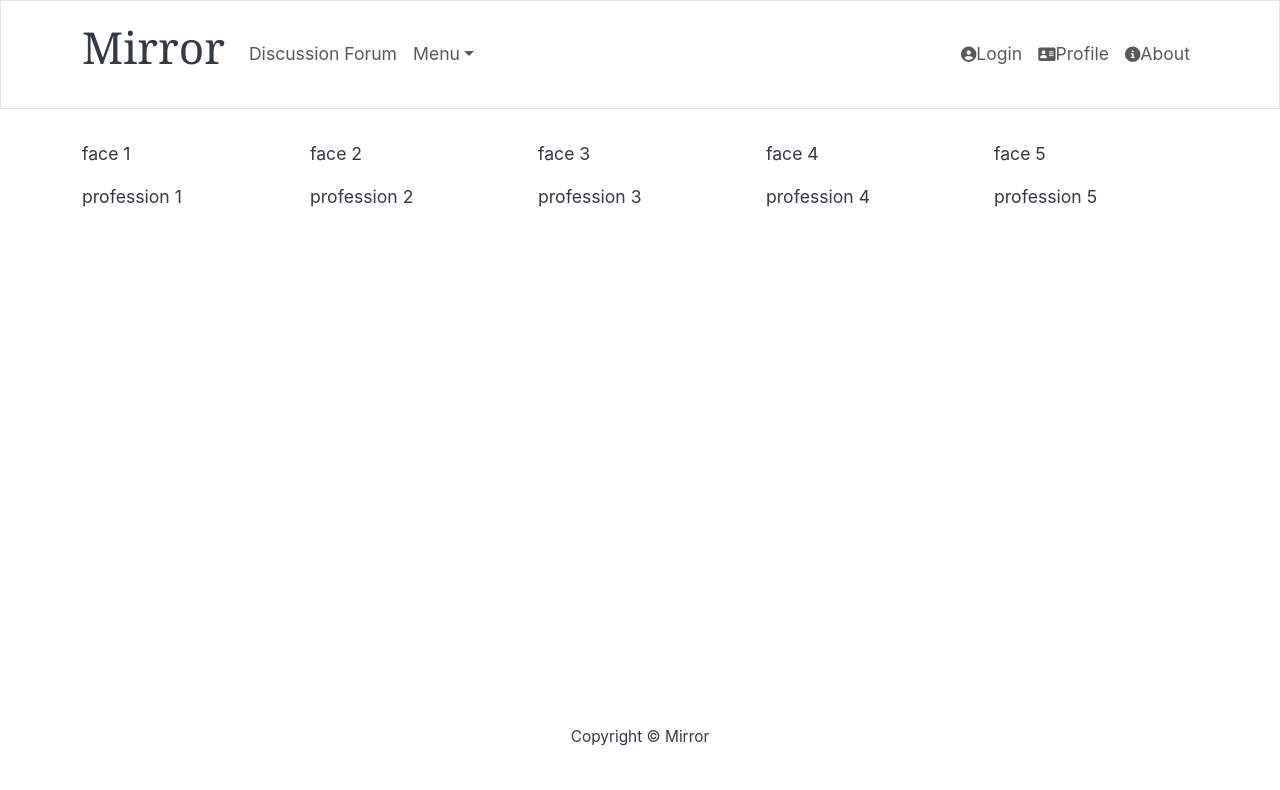
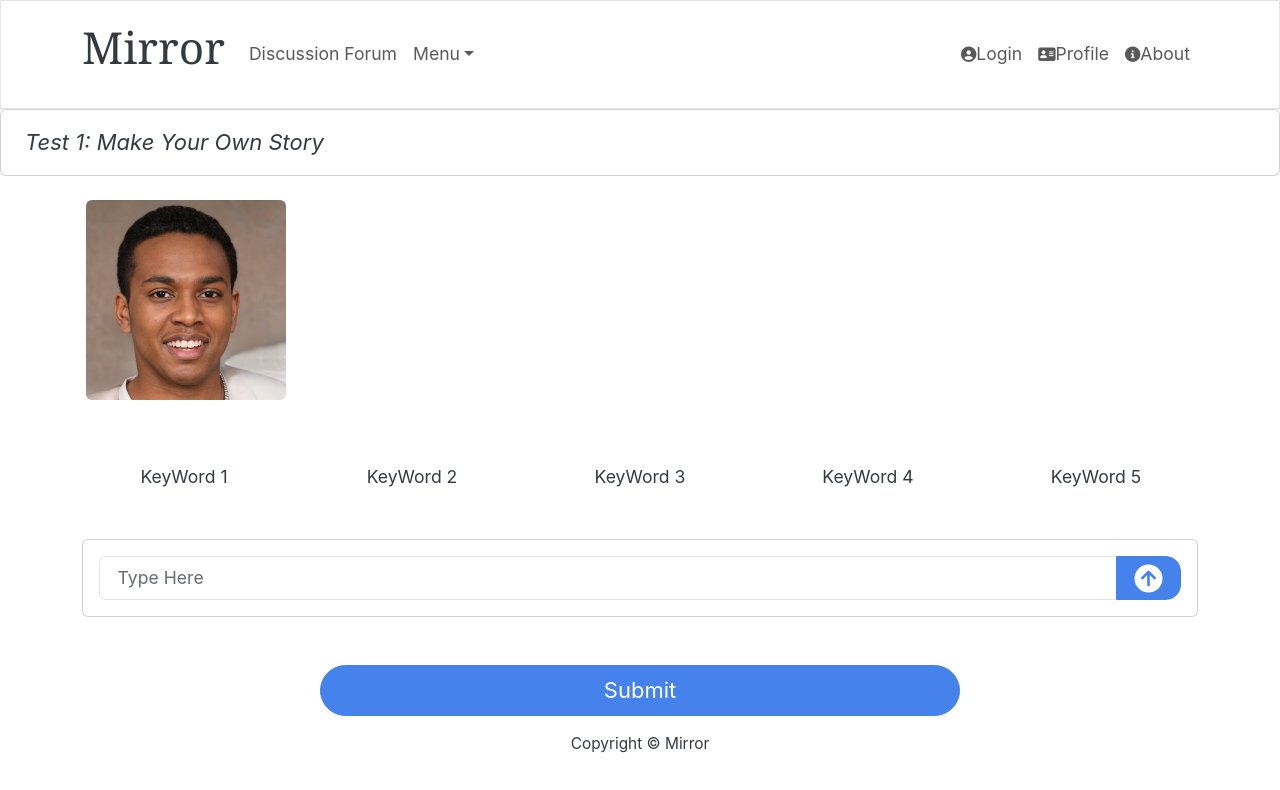
Before and after one commit to jihyeon0903/Mirror_frontend, a React (Create React App) app: page /test in a window 1280 px wide. Shown: the top 790 px of the page. Built offline with nearby package versions, Linux system fonts and the light colour scheme.

Commit message:
test page modifications

```diff
--- a/src/App.js
+++ b/src/App.js
@@ -15,7 +15,7 @@ import Test from './screens/Test'
 function App() {
   return (
     <div>
-      <Header/>
+      <Header />
         <main>
             {/* <HomeScreen/> */}
             <Routes>
--- a/src/components/Header.js
+++ b/src/components/Header.js
@@ -1,5 +1,5 @@
 import React from 'react'
-import { Navbar, Nav, Container, Row, NavDropdown } from 'react-bootstrap'
+import { Navbar, Nav, Container, NavDropdown } from 'react-bootstrap'
 
 function Header() {
   return (
--- a/src/index.css
+++ b/src/index.css
@@ -12,4 +12,6 @@ main{
   padding: 20px;
 }
 
-.link-muted { color: #aaa; } .link-muted:hover { color: #1266f1; }
+.row-bottom {
+  text-align: center;
+}
--- a/src/screens/Discussion_Forum.js
+++ b/src/screens/Discussion_Forum.js
@@ -8,10 +8,7 @@ import {
   MDBContainer,
   MDBIcon,
   MDBRow,
-  MDBTextArea,
   MDBTypography,
-  MDBInputGroup,
-  MDBInput,
   MDBBtn
 } from "mdb-react-ui-kit";
 
--- a/src/screens/Test.js
+++ b/src/screens/Test.js
@@ -1,28 +1,57 @@
-import { Container, Row, Col } from 'react-bootstrap'
-import { MDBBtn } from 'mdb-react-ui-kit'
+import { Container, Row, Col, Image } from 'react-bootstrap'
+import {
+  MDBBtn,
+  MDBCard,
+  MDBCardBody,
+  MDBInput }
+from 'mdb-react-ui-kit'
 
 function Test() {
   return(
     <div>
-      <Container className='py-3'>
-        <Row className='mt-3'>
-          <Col>face 1</Col>
-          <Col>face 2</Col>
-          <Col>face 3</Col>
-          <Col>face 4</Col>
-          <Col>face 5</Col>
+      <MDBCard>
+        <MDBCardBody>
+          <em className='p-2 mb-0 fs-5'>
+            Test 1: Make Your Own Story
+          </em>
+        </MDBCardBody>
+      </MDBCard>
+
+      <Container className='p-3'>
+        <Row className='mt-2 text-left'>
+          <Col>
+            <Image src={require("../Samples/sample1.jpeg")} rounded width={200} />
+          </Col>
         </Row>
       </Container>
 
       <Container>
-        <Row className='mb-3'>
-          <Col>profession 1</Col>
-          <Col>profession 2</Col>
-          <Col>profession 3</Col>
-          <Col>profession 4</Col>
-          <Col>profession 5</Col>
+        <Row className={"row-bottom"}>
+          <Col className='mt-5'>KeyWord 1</Col>
+          <Col className='mt-5'>KeyWord 2</Col>
+          <Col className='mt-5'>KeyWord 3</Col>
+          <Col className='mt-5'>KeyWord 4</Col>
+          <Col className='mt-5'>KeyWord 5</Col>
         </Row>
       </Container>
+
+      <Container className="mt-5 w-100">
+          <MDBCard className='w-100'>
+            <MDBCardBody>
+              <div class="input-group">
+                <input type="text" class="form-control" placeholder="Type Here" />
+                <MDBBtn rippleColor='dark'>
+                  <i class="fas fa-arrow-circle-up fa-2xl"></i>
+                </MDBBtn>
+              </div>
+            </MDBCardBody>
+          </MDBCard>
+        </Container>
+
+      <div class='text-center'>
+        <MDBBtn className='mt-5 w-50' size='lg'>Submit</MDBBtn>
+      </div>
+
     </div>
   );
 }
```
Also changed, not shown: src/Samples/sample1.jpeg (added), src/Samples/sample2.jpeg (added).
